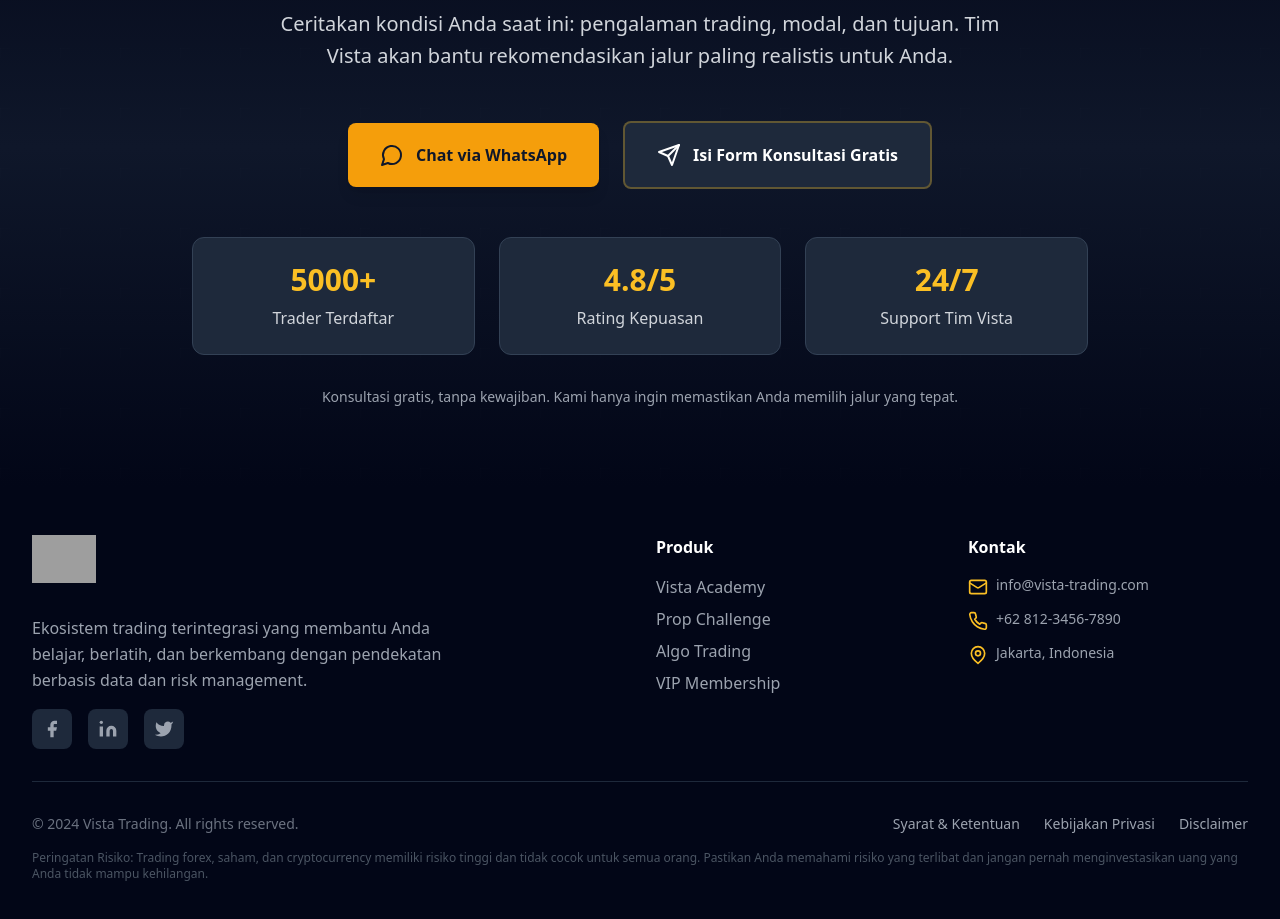
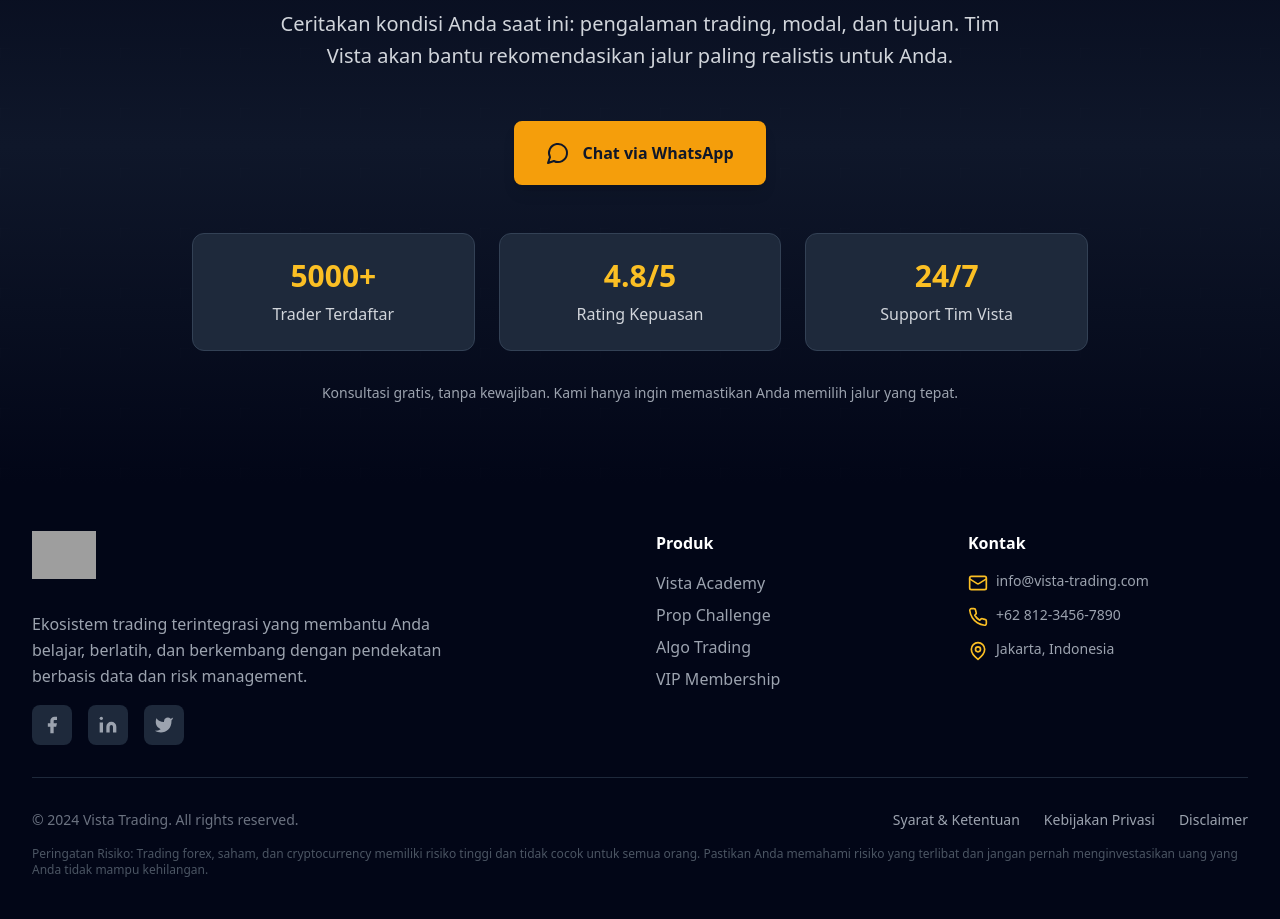
Before and after one commit to yudibasri03/vista, a React (Vite) app: page / in a window 1280 px wide. Shown: the part 6060-6979 px from the top of the page. Built offline with nearby package versions, Linux system fonts and the light colour scheme; grey boxes are pictures that could not be loaded.

Commit message:
Updated FinalCTA.tsx

```diff
--- a/src/components/FinalCTA.tsx
+++ b/src/components/FinalCTA.tsx
@@ -1,4 +1,4 @@
-import { MessageCircle, Send } from 'lucide-react';
+import { MessageCircle } from 'lucide-react';
 import { createWhatsAppLink, WHATSAPP_MESSAGES } from '../utils/whatsapp';
 
 export default function FinalCTA() {
@@ -16,14 +16,10 @@ export default function FinalCTA() {
           </p>
         </div>
 
-        <div className="flex flex-col sm:flex-row gap-6 justify-center items-center max-w-2xl mx-auto">
+        <div className="flex justify-center items-center max-w-2xl mx-auto">
           <a href={createWhatsAppLink(WHATSAPP_MESSAGES.KONSULTASI_GRATIS)} target="_blank" rel="noopener noreferrer" className="group w-full sm:w-auto bg-amber-500 hover:bg-amber-600 text-slate-900 font-semibold px-8 py-5 rounded-lg transition-all duration-300 shadow-lg hover:shadow-amber-500/25 hover:scale-105 flex items-center justify-center gap-3">
             <MessageCircle className="w-6 h-6" />
             Chat via WhatsApp
-          </a>
-          <a href={createWhatsAppLink(WHATSAPP_MESSAGES.KONSULTASI_GRATIS)} target="_blank" rel="noopener noreferrer" className="group w-full sm:w-auto bg-slate-800 border-2 border-amber-400/30 hover:border-amber-400 text-white font-semibold px-8 py-5 rounded-lg transition-all duration-300 hover:scale-105 flex items-center justify-center gap-3">
-            <Send className="w-6 h-6" />
-            Isi Form Konsultasi Gratis
           </a>
         </div>
 
```
